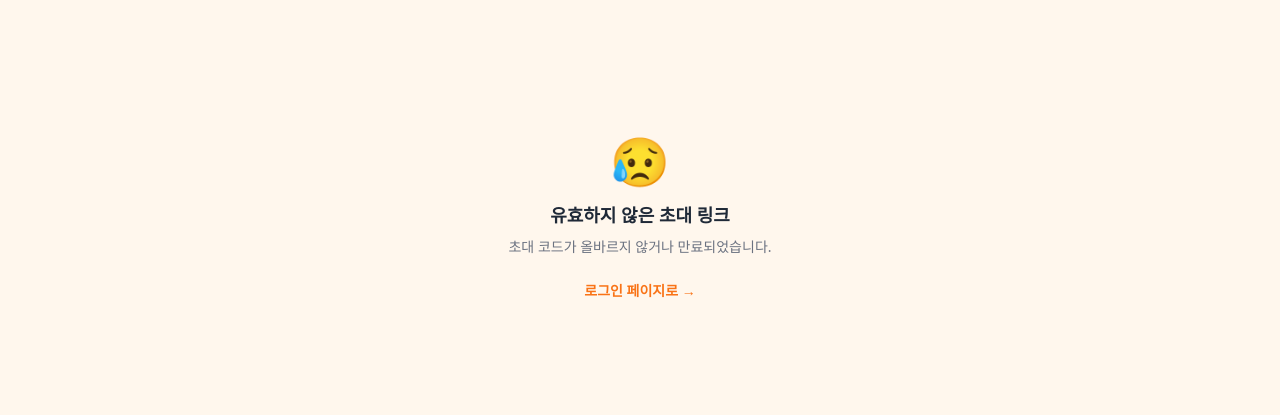
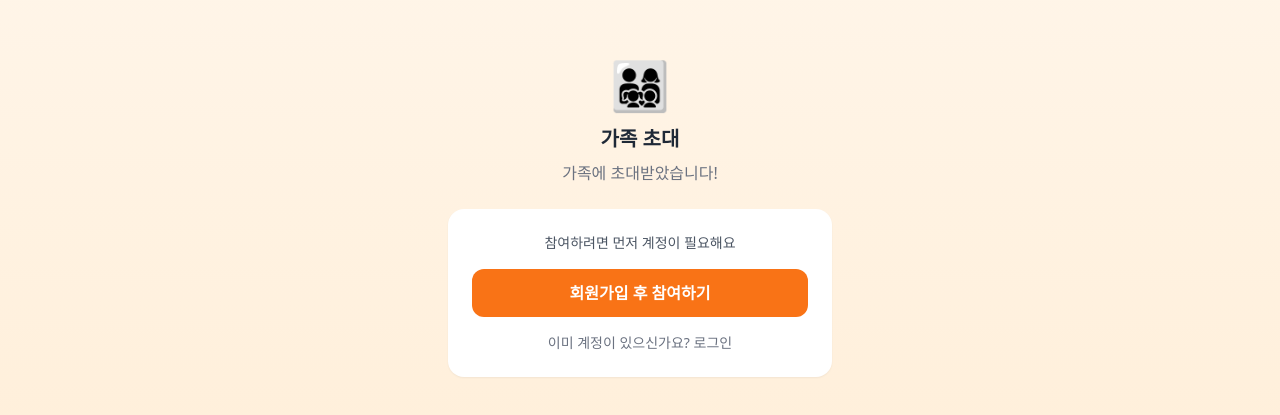
Before and after one commit to mazinghas0/pocket-mission, a Next.js app: page /invite/1 in a window 1280 px wide. Shown: the part 181-596 px from the top of the page. Built offline with nearby package versions, Linux system fonts and the light colour scheme; no server answers; the database is empty.

Commit message:
fix: 초대 링크 비로그인 시 무한 로딩 수정 (Firestore 권한 대응)

```diff
--- a/src/app/invite/[code]/page.tsx
+++ b/src/app/invite/[code]/page.tsx
@@ -20,14 +20,17 @@ export default function InvitePage() {
   const [userId, setUserId] = useState<string | null>(null);
 
   useEffect(() => {
-    getFamilyByInviteCode(code.toUpperCase()).then((fam) => {
-      setFamily(fam);
-      setLoading(false);
-    });
-
     const unsub = onAuthChange((user) => {
       setIsLoggedIn(!!user);
       setUserId(user?.uid ?? null);
+
+      if (user) {
+        getFamilyByInviteCode(code.toUpperCase())
+          .then((fam) => { setFamily(fam); setLoading(false); })
+          .catch(() => { setLoading(false); });
+      } else {
+        setLoading(false);
+      }
     });
     return () => unsub();
   }, [code]);
@@ -60,6 +63,33 @@ export default function InvitePage() {
   }
 
   if (!family) {
+    if (!isLoggedIn) {
+      return (
+        <div className="min-h-screen flex flex-col items-center justify-center px-4 bg-gradient-to-b from-orange-50 to-orange-100">
+          <div className="w-full max-w-sm text-center">
+            <div className="text-5xl mb-4">👨‍👩‍👧‍👦</div>
+            <h1 className="text-xl font-bold text-gray-800">가족 초대</h1>
+            <p className="text-gray-500 mt-2">가족에 초대받았습니다!</p>
+            <div className="bg-white rounded-2xl shadow-sm p-6 mt-6 space-y-4">
+              <p className="text-sm text-gray-600">참여하려면 먼저 계정이 필요해요</p>
+              <Link
+                href={`/register?invite=${code}`}
+                className="block w-full bg-orange-500 hover:bg-orange-600 text-white font-semibold py-3 rounded-xl transition-colors text-center"
+              >
+                회원가입 후 참여하기
+              </Link>
+              <Link
+                href={`/login?invite=${code}`}
+                className="block text-sm text-gray-500 hover:text-orange-500 transition-colors"
+              >
+                이미 계정이 있으신가요? 로그인
+              </Link>
+            </div>
+          </div>
+        </div>
+      );
+    }
+
     return (
       <div className="min-h-screen flex flex-col items-center justify-center px-4 bg-orange-50">
         <div className="text-5xl mb-4">😥</div>
```
